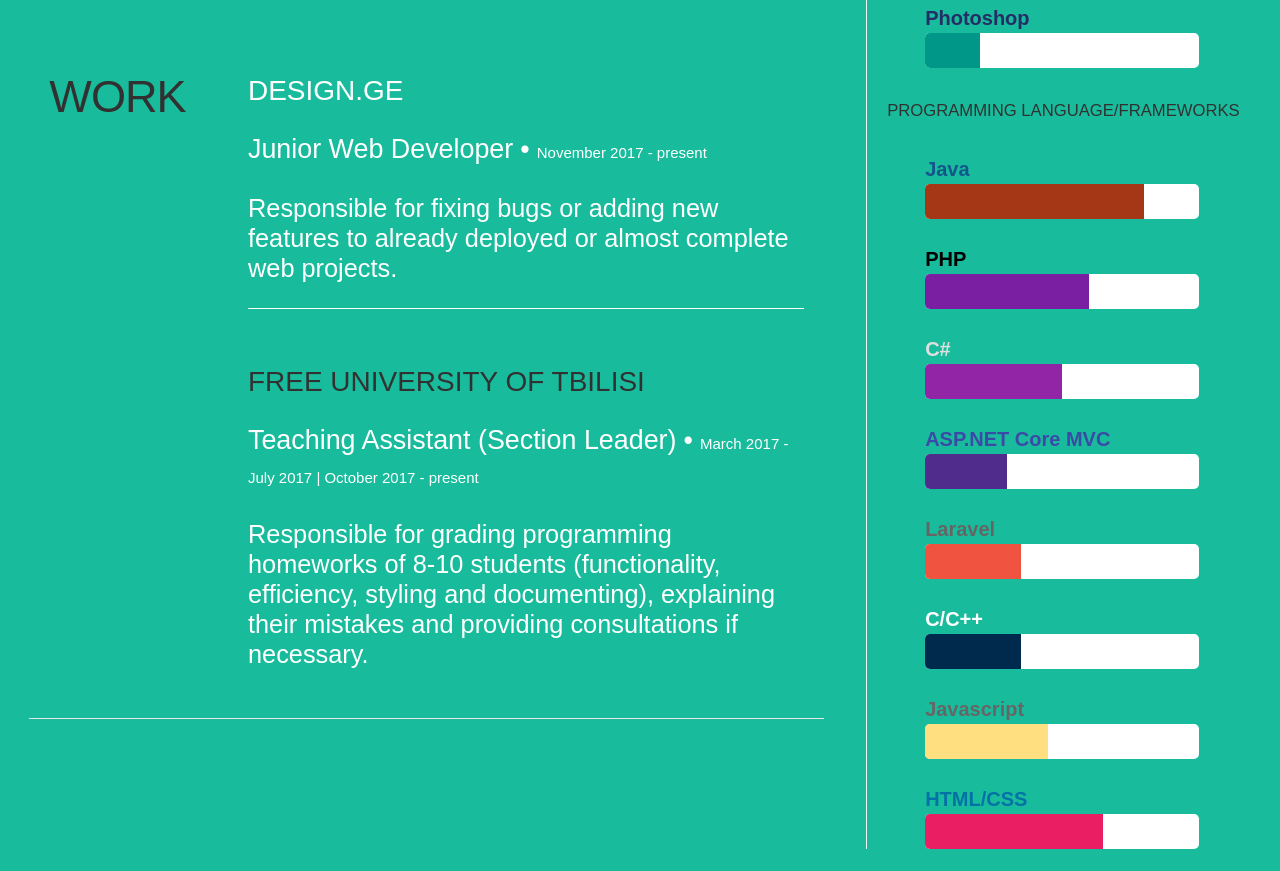
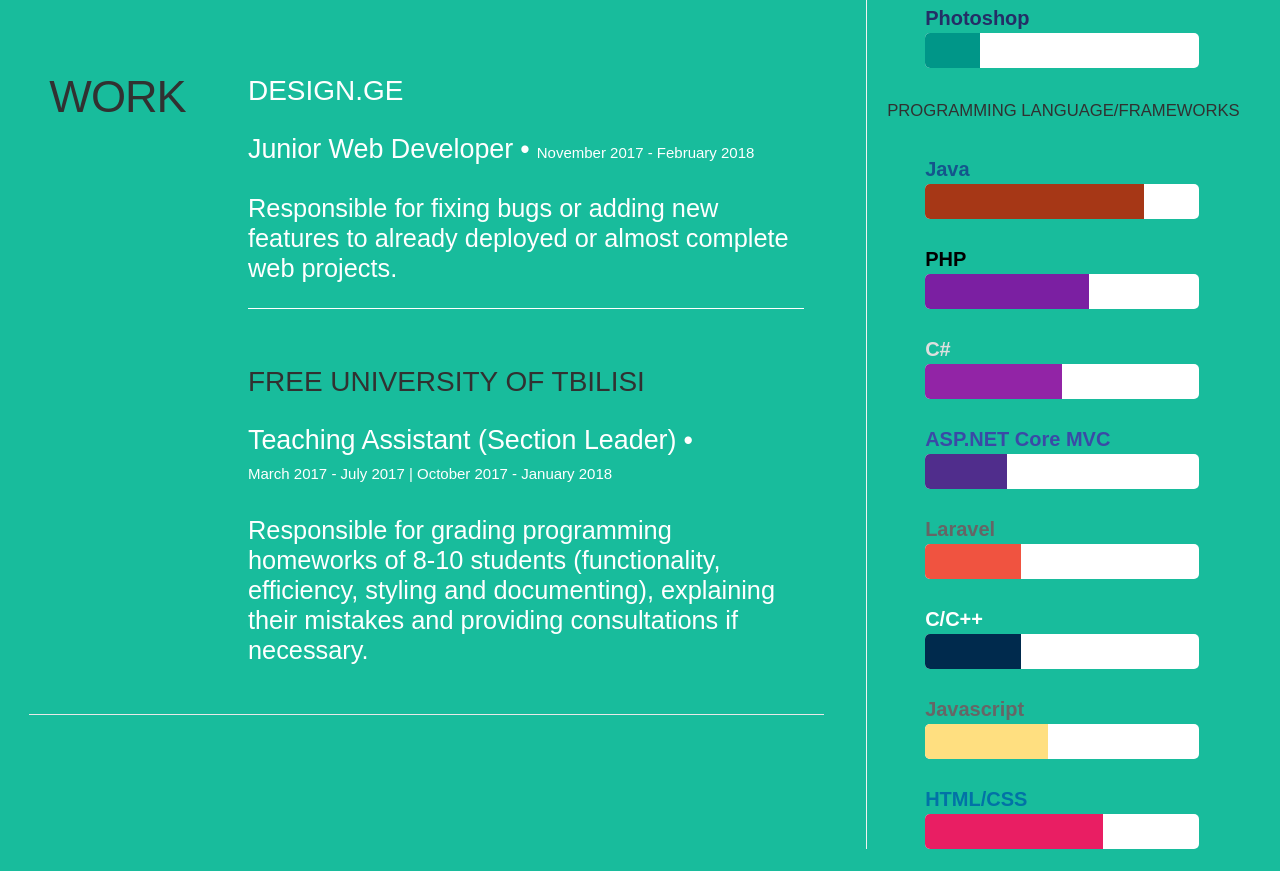
Before and after one commit to nbarateli/nbarateli.github.io, a website with bundled scripts: page index.html in a window 1280 px wide. Shown: the part 1197-2068 px from the top of the page. Built offline with nearby package versions, Linux system fonts and the light colour scheme.

Commit message:
updated work dates

```diff
--- a/index.html
+++ b/index.html
@@ -162,7 +162,7 @@
                 <h3><a href="https://design.ge" style="color: white">design.ge</a></h3>
                 <p class="info"><span class="lang" key="jundev">Junior Web Developer</span>
                   <span>&bull;</span> <em
-                          class="date lang" key="designge_date">November 2017 - present</em></p>
+                          class="date lang" key="designge_date">November 2017 - February 2018</em></p>
 
                 <p class="lang" key="designge">
                   Responsible for fixing bugs or adding new features to already deployed or almost complete web
@@ -180,8 +180,8 @@
 
                 <h3 class="lang" key="freeuni">Free University of Tbilisi</h3>
                 <p class="info"><span class="lang" key="seclead">Teaching Assistant (Section Leader)</span>
-                  <span>&bull;</span> <em
-                          class="date lang" key="seclead_date">March 2017 - July 2017 | October 2017 - present</em>
+                  <span>&bull;</span> <br><em
+                          class="date lang" key="seclead_date">March 2017 - July 2017 | October 2017 - January 2018</em>
                 </p>
 
                 <p class="lang" key="seclead_description">
--- a/js/translate.js
+++ b/js/translate.js
@@ -61,8 +61,8 @@ const DICTIONARY = {
     'coursework': {'en': 'Related Coursework:', 'ge': 'გავლილი კურსები:'},
     'seclead': {'en': 'Teaching Assistant (Section Leader)', 'ge': 'ლექტორის ასისტენტი (სექციის ლიდერი)'},
     'seclead_date': {
-        'en': 'March 2017 - July 2017 | October 2017 - present',
-        'ge': 'მარტი 2017 - ივლისი 2017 | ოქტომბერი 2017 - დღემდე',
+        'en': 'March 2017 - July 2017 | October 2017 - January 2018',
+        'ge': 'მარტი 2017 - ივლისი 2017 | ოქტომბერი 2017 - იანვარი 2018',
         'small': true
     },
     'seclead_description': {
@@ -96,8 +96,8 @@ const DICTIONARY = {
         '                  projects.', 'ge': 'პასუხისმგებელი დასრულებულ ან თითქმის დასრულებულ ვებ პროექტებში ' +
         'ბაგების გასწორებასა და ახალი ფუნქციონალის დამატებაზე.'
     }, 'designge_date': {
-        'en': 'November 2017 - present',
-        'ge': 'ნოემბერი 2017 - დღემდე',
+        'en': 'November 2017 - February 2018',
+        'ge': 'ნოემბერი 2017 - თებერვალი 2018',
         'small': true
     },
 
```
